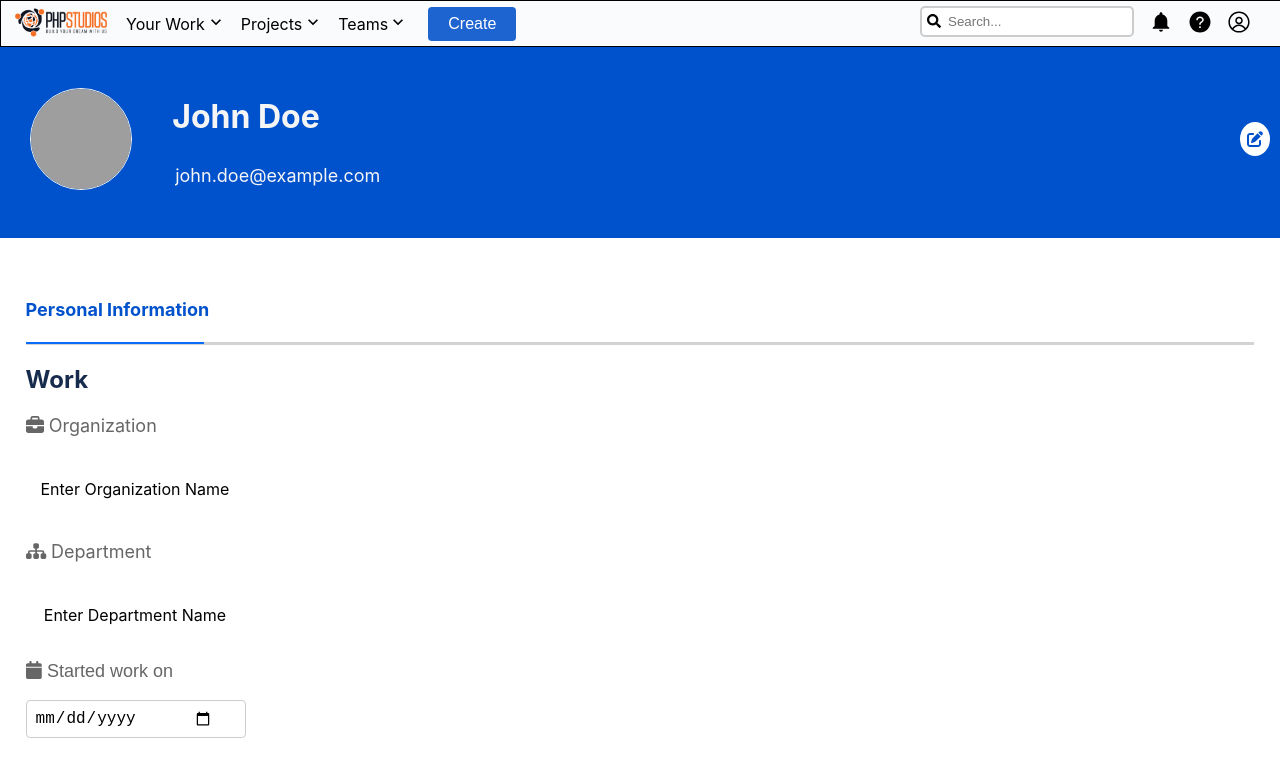
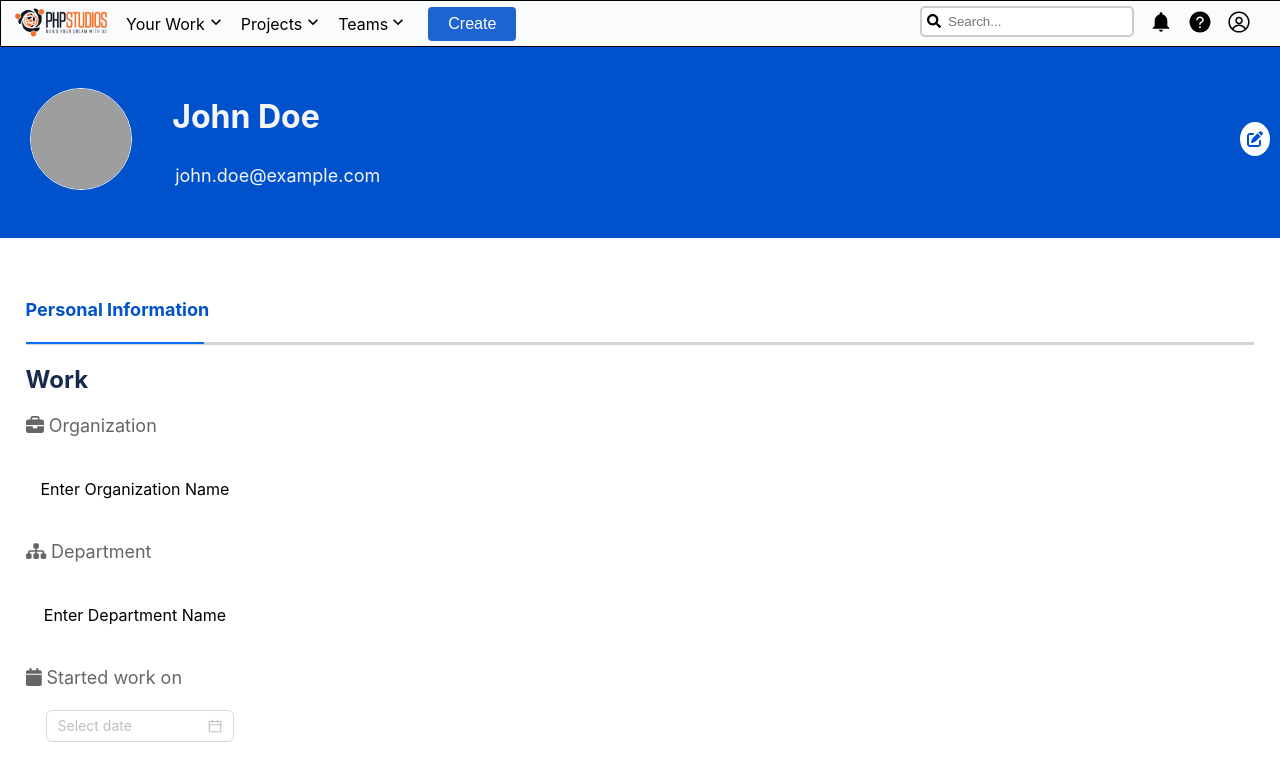
Before and after one commit to ZeeAnsari11/pms, a React (Create React App) app in the folder frontend/: page /profile in a window 1280 px wide. Shown: the top 780 px of the page. Built offline with nearby package versions, Linux system fonts and the light colour scheme; grey boxes are pictures that could not be loaded.

Commit message:
Fix DatePicker and Time Picker issue

```diff
--- a/frontend/src/Components/Dashboard/CreateTicket/CreateTicket.js
+++ b/frontend/src/Components/Dashboard/CreateTicket/CreateTicket.js
@@ -8,6 +8,8 @@ import {FiUser, FiUsers} from "react-icons/fi";
 import UserSelectField from "../SelectFields/UserSelectField";
 import {File} from "react-feather";
 import FileUpload from "../FileAttachement/FileUpload";
+import {DatePicker, TimePicker} from 'antd'
+import moment from "moment/moment";
 
 const ModalOverlay = styled.div`
   position: fixed;
@@ -208,6 +210,8 @@ const MyModalComponent = ({onClose}) => {
     const [time, setTime] = useState("");
     const [description, setDescription] = useState('');
     const [values, setValues] = useState("");
+    const [startDate, setStartDate] = useState(null);
+    const [startTime, setStartTime] = useState(null);
     const handleSummaryChange = (event) => {
         setSummary(event.target.value);
     };
@@ -215,8 +219,12 @@ const MyModalComponent = ({onClose}) => {
         setDescription(value);
     }
 
-    const handleTimeChange = (event) => {
-        setTime(event.target.value);
+    const handleDateChange = (date, dateString) => {
+        setStartDate(dateString);
+    };
+
+    const handleTimeChange = (time, timeString) => {
+        setStartTime(timeString);
     };
 
     return (
@@ -334,8 +342,9 @@ const MyModalComponent = ({onClose}) => {
                         <TaskList>
                             <TimeTrackingField>
                                 <TimeTrackingLabel>Original Estimate</TimeTrackingLabel>
-                                <DateInput type="date"/>
-                                <TimeTrackingInput type="time"/>
+                                <DatePicker onChange={handleDateChange}/>
+                                <TimePicker style={{marginLeft:"10px"}} use12Hours format="h:mm a" defaultValue={moment()}
+                                            onChange={handleTimeChange}/>
                             </TimeTrackingField>
                         </TaskList>
                     </CardInfoBox>
--- a/frontend/src/Components/User/UserProfilePage/UserProfilePage.js
+++ b/frontend/src/Components/User/UserProfilePage/UserProfilePage.js
@@ -1,10 +1,10 @@
-import React from 'react';
+import React, {useState} from 'react';
 import styled from 'styled-components';
-import {faBriefcase, faEdit, faSitemap} from '@fortawesome/free-solid-svg-icons';
+import {faBriefcase, faCalendar, faEdit, faSitemap} from '@fortawesome/free-solid-svg-icons';
 import {FontAwesomeIcon} from '@fortawesome/react-fontawesome';
 import Editable from "../Editable/Editable";
-import DatePicker from "../DatePicker/DatePicker";
 import NavBar from "../../Dashboard/Navbar";
+import {DatePicker} from 'antd'
 
 
 const ProfileWrapper = styled.div`
@@ -108,6 +108,11 @@ const ProfileDetailsValue = styled.p`
   color: #666;
 `;
 
+const DateValue = styled.p`
+  font-size: 18px;
+  color: #666;
+`;
+
 const PersonalDetailHeading = styled.p`
   font-size: 18px;
   color: #0052CC;
@@ -138,9 +143,14 @@ const HorizontalLine = styled.div`
 `;
 
 const UserProfilePage = () => {
+    const [startDate, setStartDate] = useState(null);
+    const handleDateChange = (date, dateString) => {
+        setStartDate(dateString);
+    };
+
     return (
         <div>
-            <NavBar />
+            <NavBar/>
             <ProfileWrapper>
                 <ProfileHeader>
                     <ProfileImage src="https://i.pravatar.cc/300" alt="Profile Picture"/>
@@ -158,10 +168,11 @@ const UserProfilePage = () => {
                     <HorizontalLine></HorizontalLine>
                     <ProfileDetailsLabel>Work</ProfileDetailsLabel>
                     <ProfileDetailsValue><FontAwesomeIcon icon={faBriefcase}/> Organization </ProfileDetailsValue>
-                <Editable placeholder={"Enter Organization Name"} frontendText={"Enter Organization Name"} />
+                    <Editable placeholder={"Enter Organization Name"} frontendText={"Enter Organization Name"}/>
                     <ProfileDetailsValue><FontAwesomeIcon icon={faSitemap}/> Department </ProfileDetailsValue>
                     <Editable placeholder={"Enter Department Name"} frontendText={"Enter Department Name"}/>
-                <DatePicker/>
+                    <DateValue><FontAwesomeIcon icon={faCalendar}/> Started work on </DateValue>
+                    <DatePicker style={{marginLeft: "20px"}} onChange={handleDateChange}/>
                 </ProfileDetailsWrapper>
             </ProfileWrapper>
         </div>
```
Lines whose indentation alone changed are shown as unchanged.
